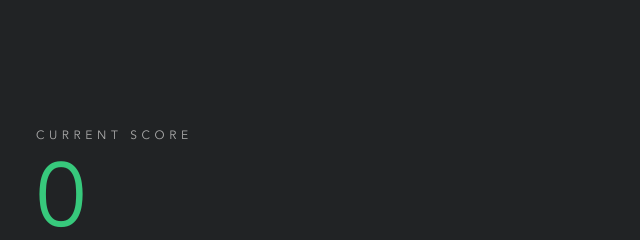
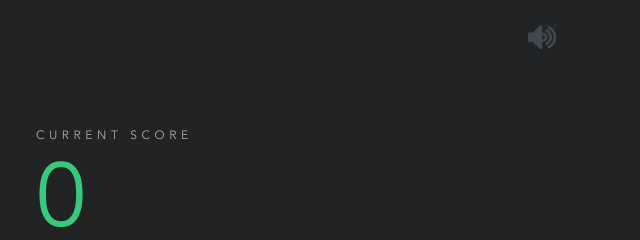
Before and after one commit to handsomecode/handsome-orbs-game, a website: page index.html in a window 1280 px wide. Shown: the top 240 px of the page, 640-1280 px from the left. Drawn offline with Linux system fonts and the light colour scheme.

Commit message:
Add mute button

```diff
--- a/css/style.css
+++ b/css/style.css
@@ -299,10 +299,22 @@ html body {
 }
 .game__sidebar {
   float: left;
+  position: relative;
   width: 31.66666667em;
   height: 32em;
   padding-left: 2.77777778em;
   padding-top: 5.55555556em;
+}
+.game__sidebar-mute-button {
+  position: absolute;
+  top: 0;
+  right: 0;
+  width: 28px;
+  height: 28px;
+  background: url('../images/sprites/volume.png') no-repeat 0 115%;
+}
+.game__sidebar-mute-button--active {
+  background: url('../images/sprites/volume.png') no-repeat 0 0;
 }
 .game__scoreboard {
   position: relative;
--- a/js/config.js
+++ b/js/config.js
@@ -22,6 +22,8 @@
         undo: 'game__buttons-item--undo',
         instructions: 'game__buttons-item--instructions'
       },
+      muteButton: 'game__sidebar-mute-button',
+      muteButtonActive: 'game__sidebar-mute-button--active',
       instructionsContainer: 'game__instructions-container',
       instructionsContainerAct: 'game__instructions-container--active',
       modeList: 'game__modes',
--- a/js/init.js
+++ b/js/init.js
@@ -90,7 +90,10 @@ var Orbs;
         self.data.sounds[soundName] = new Audio();
         self.data.sounds[soundName].preload = 'auto';
         self.data.sounds[soundName].src = soundSrc;
+        self.data.sounds[soundName].muted = false;
       }
+
+      self.generateMuteButton();
     };
 
     self.sound = function (soundName) {
@@ -852,6 +855,29 @@ var Orbs;
       self.data._container.appendChild(_buttonsList);
     };
 
+    self.generateMuteButton = function () {
+      var _muteButton = document.createElement('div');
+      _muteButton.classList.add(self.config.classes.muteButton);
+
+      _muteButton.addEventListener("click", function () {
+        if (!_muteButton.classList.contains(self.config.classes.muteButtonActive)) {
+          _muteButton.classList.add(self.config.classes.muteButtonActive);
+
+          for (var soundName in self.config.sounds) {
+            self.data.sounds[soundName].muted = true;
+          }
+        } else {
+          _muteButton.classList.remove(self.config.classes.muteButtonActive);
+
+          for (var soundName in self.config.sounds) {
+            self.data.sounds[soundName].muted = false;
+          }
+        }
+      });
+
+      self.data._sidebar.appendChild(_muteButton);
+    };
+
     self.openConfirm = function (text, callback) {
       if (self.data.hasOpenedConfirm) {
         return false;
--- a/less/layouts/sidebar/sidebar.less
+++ b/less/layouts/sidebar/sidebar.less
@@ -1,12 +1,28 @@
 .game {
   &__sidebar {
     float: left;
+    position: relative;
 
     .em(width, 570px, 18px);
     .em(height, 576px, 18px);
 
     .em(padding-left, 50px, 18px);
     .em(padding-top, 100px, 18px);
+
+    &-mute-button {
+      position: absolute;
+      top: 0;
+      right: 0;
+
+      width: 28px;
+      height: 28px;
+
+      background: url('../images/sprites/volume.png') no-repeat 0 115%;
+
+      &--active {
+        background: url('../images/sprites/volume.png') no-repeat 0 0;
+      }
+    }
   }
   &__scoreboard {
     position: relative;
```
Also changed, not shown: images/sprites/volume.png (added).
